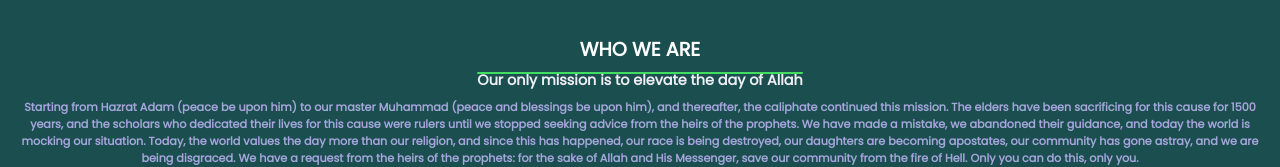
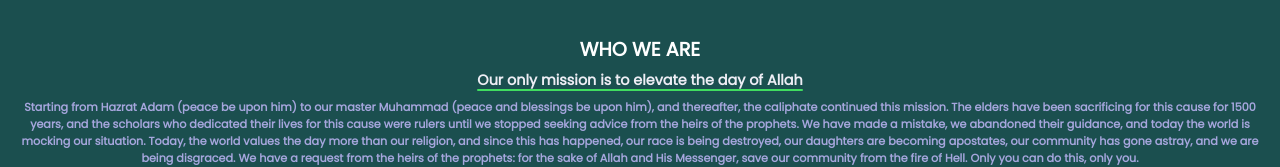
Before and after one commit to imranaly07/donation-10-, a plain HTML site: page index.html in a window 1280 px wide. Shown: the part 1231-1398 px from the top of the page. Drawn offline with nearby package versions, Linux system fonts and the light colour scheme; a script that the page names is missing.

Commit message:
new feture

```diff
--- a/style.css
+++ b/style.css
@@ -22,6 +22,9 @@ body{
     height: 100vh;
     background-color: rgb(81, 81, 83);
 }
+html{
+    scroll-behavior: smooth;
+  }
 
 .Emergency{
     display: flex;
@@ -212,7 +215,7 @@ font-family: Arial, Helvetica, sans-serif;
 .subtittle::before {
     content: '';
     position: absolute;
-    top: 8%;
+    top: 91%;
     bottom: 0;
     left: 0;
     right: 0;
```
